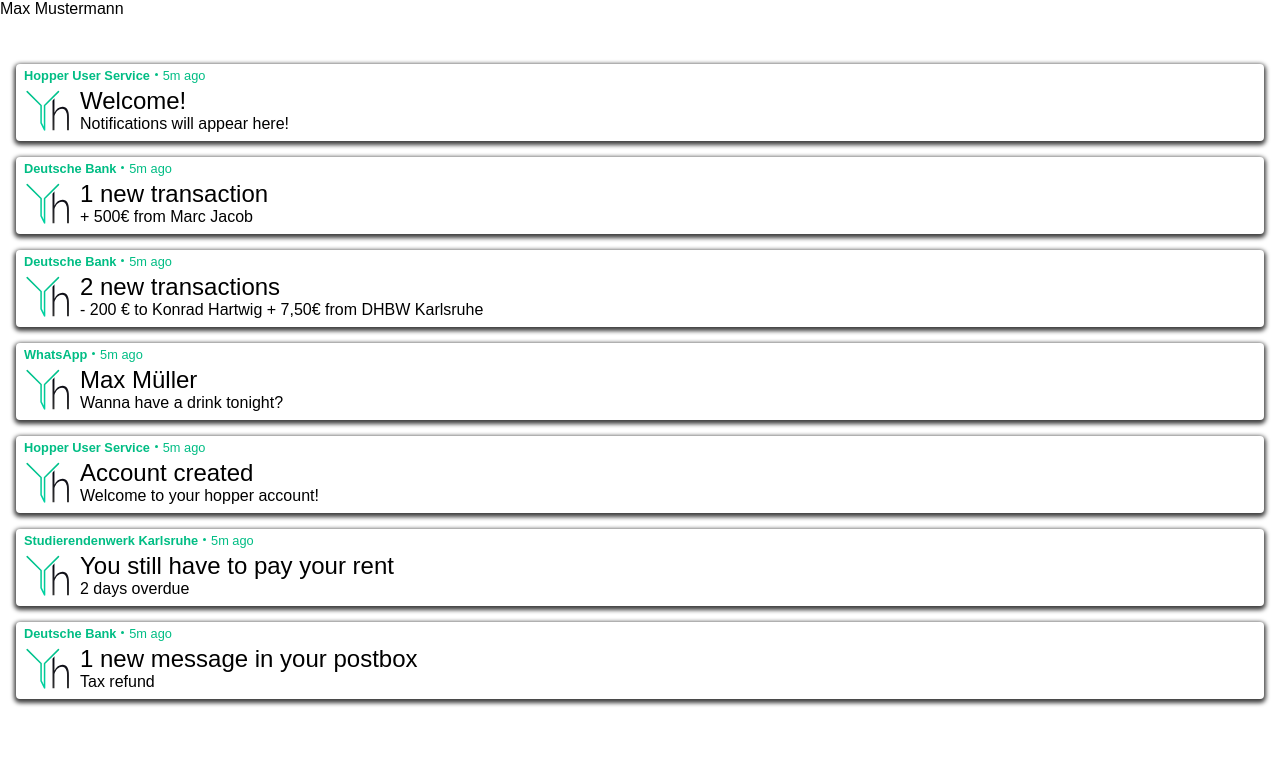
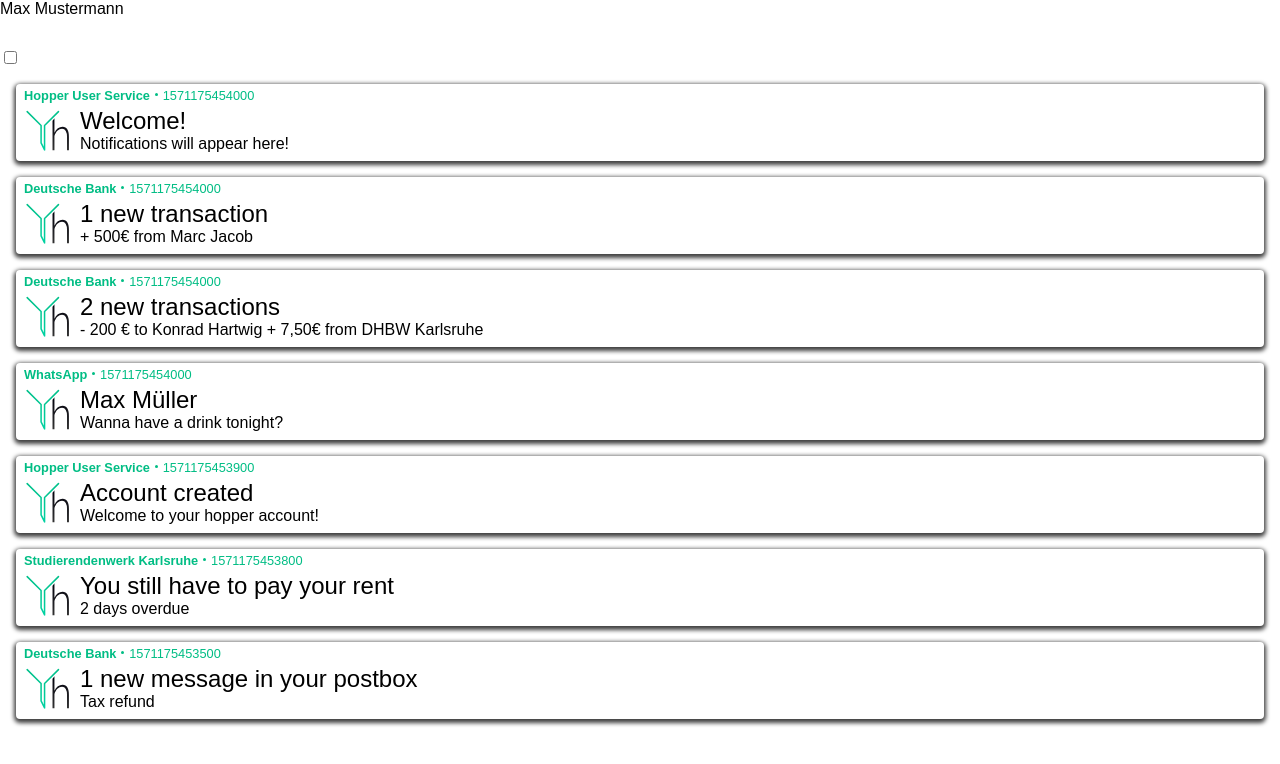
Before and after one commit to hopperteam/hopper-server, a React app in the folder frontend/: page / in a window 1280 px wide. Shown: the top 764 px of the page. Built offline with nearby package versions, Linux system fonts and the light colour scheme.

Commit message:
FE: Add includeDone switching

```diff
--- a/frontend/src/components/mainView.tsx
+++ b/frontend/src/components/mainView.tsx
@@ -29,7 +29,7 @@
         console.log(this.props.notifications);
         return <div id="mainView">
             <TopBarView user={this.props.user} />
-            <NotificationContainer iterator={this.state.currentNotificationIterator} notifications={this.props.notifications} loadingController={this.props.loadingController} />
+            <NotificationContainer notifications={this.props.notifications} loadingController={this.props.loadingController} />
         </div>;
     }
 }
--- a/frontend/src/components/notificationView.tsx
+++ b/frontend/src/components/notificationView.tsx
@@ -2,22 +2,22 @@
 import {NotificationIterator, NotificationSet} from 'notificationSet';
 import {App, Notification} from "../types";
 import LoadingController from "../loadingController";
-import {Simulate} from "react-dom/test-utils";
-import load = Simulate.load;
+import {ChangeEvent} from "react";
 
 type NotificationContainerProps = {
-    iterator: NotificationIterator,
     notifications: NotificationSet,
     loadingController: LoadingController
 }
 
 type NotificationContainerState = {
     currentlyLoading: boolean,
-    loadingFinished: boolean
+    loadingFinished: boolean,
+    includeDone: boolean,
+    currentApp: string | undefined
 }
 
 type NotificationListProps = {
-    iterator: NotificationIterator,
+    mapFunction: (fnc: (x: Notification) => any) => any[],
     notifications: NotificationSet,
     showLoadingElement: boolean
 }
@@ -27,12 +27,17 @@
     sender: App
 }
 
+type NotificationFilterChooserProps = {
+    includeDone: boolean,
+    notification: NotificationSet,
+    currentApp: string | undefined,
+    onUpdate: (includeDone: boolean, currentApp: string | undefined) => void
+}
+
 export class NotificationContainer extends React.Component<NotificationContainerProps, NotificationContainerState> {
-
-
     constructor(props: Readonly<NotificationContainerProps>) {
         super(props);
-        this.state = { currentlyLoading: false, loadingFinished: false }
+        this.state = { currentlyLoading: false, loadingFinished: false, includeDone: false, currentApp: undefined }
     }
 
     private async checkScrollState(el: HTMLElement): Promise<void> {
@@ -43,7 +48,7 @@
             if (this.state.currentlyLoading) return;
             this.setState({currentlyLoading: true});
 
-            let loaded = await this.props.loadingController.loadNotifications(false, undefined);
+            let loaded = await this.props.loadingController.loadNotifications(this.state.includeDone, this.state.currentApp);
 
             this.setState({currentlyLoading: false, loadingFinished: !loaded});
         }
@@ -67,19 +72,44 @@
         window.removeEventListener("resize", this.resizeListener);
     }
 
+    private onFilterUpdate(includeDone: boolean, currentApp: string | undefined) {
+        this.setState({
+            currentApp: currentApp,
+            includeDone: includeDone,
+            currentlyLoading: false,
+            loadingFinished: this.props.loadingController.isFullyLoaded(includeDone, currentApp)
+        });
+    }
+
     render(): React.ReactNode {
-        this.props.iterator.reset();
         return <div id="notificationContainer" onScroll={ e => this.checkScrollState(e.target as HTMLElement) } >
-            <NotificationList notifications={this.props.notifications} iterator={this.props.iterator} showLoadingElement={!this.state.loadingFinished} />
+            <NotificationFilterChooser notification={this.props.notifications} currentApp={this.state.currentApp} includeDone={this.state.includeDone} onUpdate={this.onFilterUpdate.bind(this)}/>
+            <NotificationList notifications={this.props.notifications} mapFunction={this.props.loadingController.getMapFunction(this.state.includeDone, this.state.currentApp)} showLoadingElement={!this.state.loadingFinished} />
+        </div>
+    }
+
+    async componentDidUpdate(prevProps: Readonly<NotificationContainerProps>, prevState: Readonly<NotificationContainerState>, snapshot?: any) {
+        await this.callCheckScrollState();
+    }
+}
+
+export class NotificationFilterChooser extends React.Component<NotificationFilterChooserProps> {
+
+    private onIncludeDoneChange(evt: ChangeEvent<HTMLInputElement>) {
+        this.props.onUpdate(evt.target.checked, this.props.currentApp);
+    }
+
+    render(): React.ReactNode {
+        return <div id="notificationFilterChooser" >
+            <input type="checkbox" onChange={this.onIncludeDoneChange.bind(this)} checked={this.props.includeDone} />
         </div>
     }
 }
 
 export class NotificationList extends React.Component<NotificationListProps> {
     render(): React.ReactNode {
-        this.props.iterator.reset();
         return <div id="notificationList" >
-            {this.props.iterator.map(value => {
+            {this.props.mapFunction(value => {
                 return <NotificationView key={value.id} notification={value} sender={this.props.notifications.apps[value.serviceProvider]}/>
             })}
             { this.props.showLoadingElement ? <LoadingNotificationView /> : "" }
@@ -101,7 +131,7 @@
             <div className="notificationMeta">
                 <span className="notificationSender">{this.props.sender.name}</span>
                 <div className="notificationSenderSeparator" />
-                <span className="notificationTime">5m ago</span>
+                <span className="notificationTime">{this.props.notification.timestamp}</span>
             </div>
             <div className="notificationContent">
                 <img className="notificationImage" alt="notificationImage" src={
--- a/frontend/src/loadingController.ts
+++ b/frontend/src/loadingController.ts
@@ -58,7 +58,8 @@
         }
     }
 
-    public map(includeDone: boolean, app: string | undefined, fnc: (x: Notification) => any): any[] {
+    public getMapFunction(includeDone: boolean, app: string | undefined): (fnc: (x: Notification) => any) => any[] {
+        return (fnc: (x: Notification) => any) => {
             let n = this.getLoaded(includeDone, app);
             let d = this.getTol(includeDone, app);
 
@@ -70,12 +71,17 @@
 
             return el;
         }
+    }
+
+    public isFullyLoaded(includeDone: boolean, app: string | undefined = undefined): boolean {
+        let cat = (app != undefined) ? this.appCategories[app] : this.rootCategory;
+        return includeDone ? !cat.moreDoneAvailable : !cat.moreUndoneAvailable;
+    }
 
     public async loadNotifications(includeDone: boolean, app: string | undefined = undefined): Promise<boolean> {
         let cat = (app != undefined) ? this.appCategories[app] : this.rootCategory;
-        let moreAv = includeDone ? cat.moreDoneAvailable : cat.moreUndoneAvailable;
 
-        if (!moreAv) {
+        if (this.isFullyLoaded(includeDone, app)) {
             return false;
         }
 
```
Lines whose indentation alone changed are shown as unchanged.
